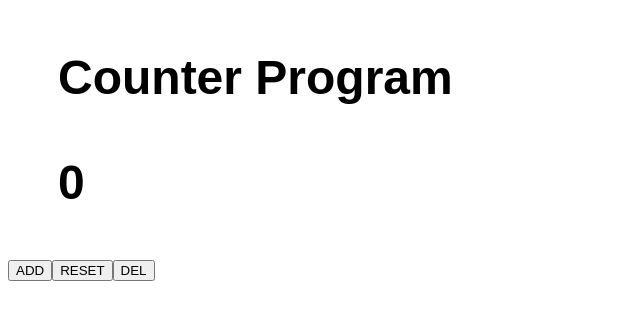
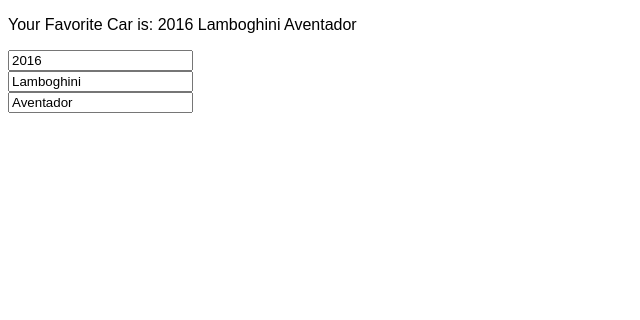
Before and after one commit to playerwave/Reactjs-brocode-fullcourse, a React (Vite) app: page / in a window 1280 px wide. Shown: the top 320 px of the page, without its empty margins (0-640 px from the left). Built offline with nearby package versions, Linux system fonts and the light colour scheme.

Commit message:
update object in state

```diff
--- a/src/App.jsx
+++ b/src/App.jsx
@@ -1,9 +1,9 @@
-import Counter2 from "./Counter2";
+import CarComponent from "./CarComponent";
 
 function App() {
   return (
     <>
-      <Counter2 />
+      <CarComponent />
     </>
   );
 }
--- /dev/null
+++ b/src/CarComponent.jsx
@@ -0,0 +1,37 @@
+import { useState } from "react";
+
+function CarComponent() {
+  const [car, setCar] = useState({
+    year: 2016,
+    brand: "Lamboghini",
+    model: "Aventador",
+  });
+
+  function handleYearChange(event) {
+    setCar((c) => ({ ...c, year: event.target.value }));
+  }
+
+  function handleBrandChange(event) {
+    setCar((c) => ({ ...c, brand: event.target.value }));
+  }
+
+  function handleModelChange(event) {
+    setCar((c) => ({ ...c, model: event.target.value }));
+  }
+
+  return (
+    <div>
+      <p>
+        Your Favorite Car is: {car.year} {car.brand} {car.model}
+      </p>
+      <input type="number" value={car.year} onChange={handleYearChange} />{" "}
+      <br />
+      <input type="text" value={car.brand} onChange={handleBrandChange} />{" "}
+      <br />
+      <input type="text" value={car.model} onChange={handleModelChange} />{" "}
+      <br />
+    </div>
+  );
+}
+
+export default CarComponent;
```
